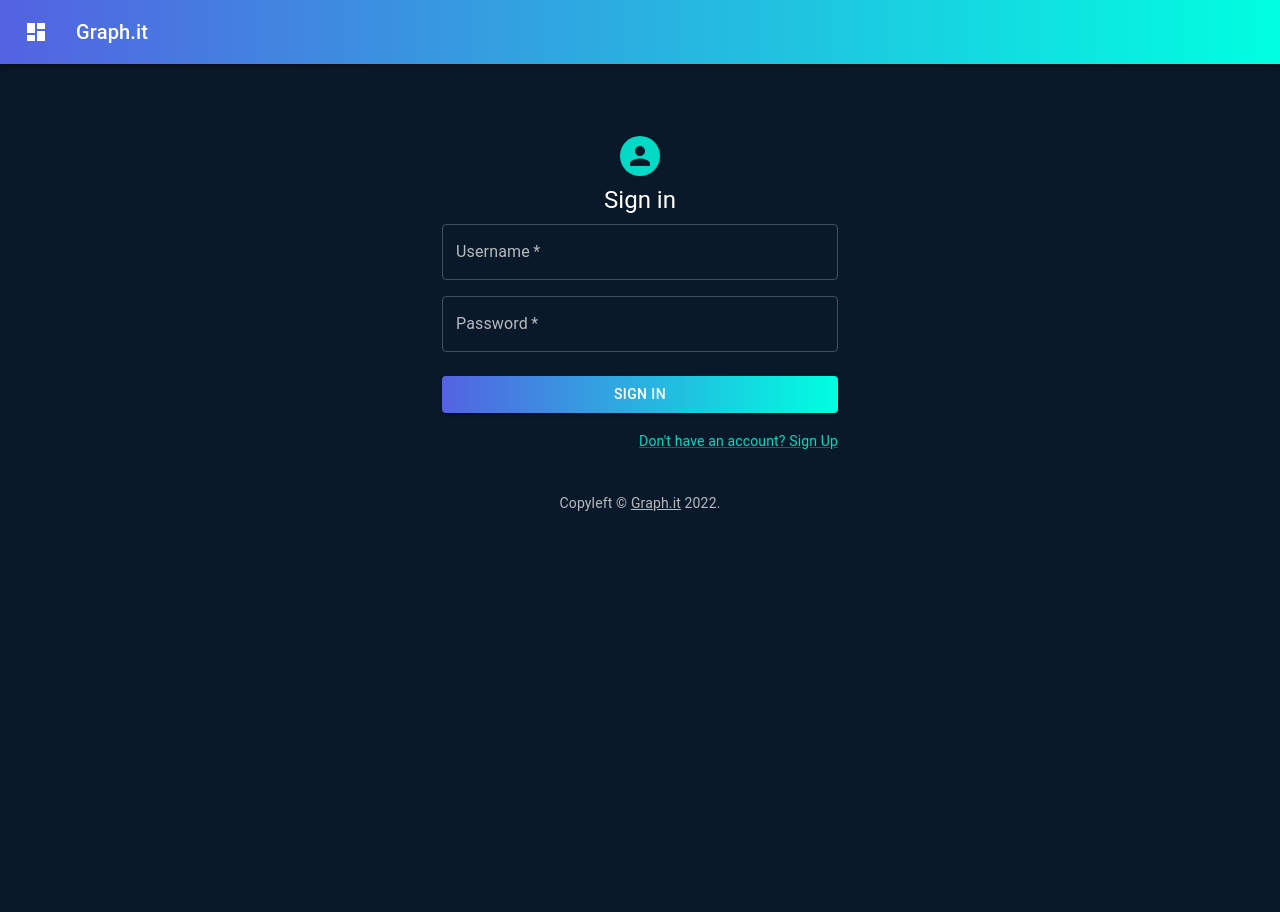
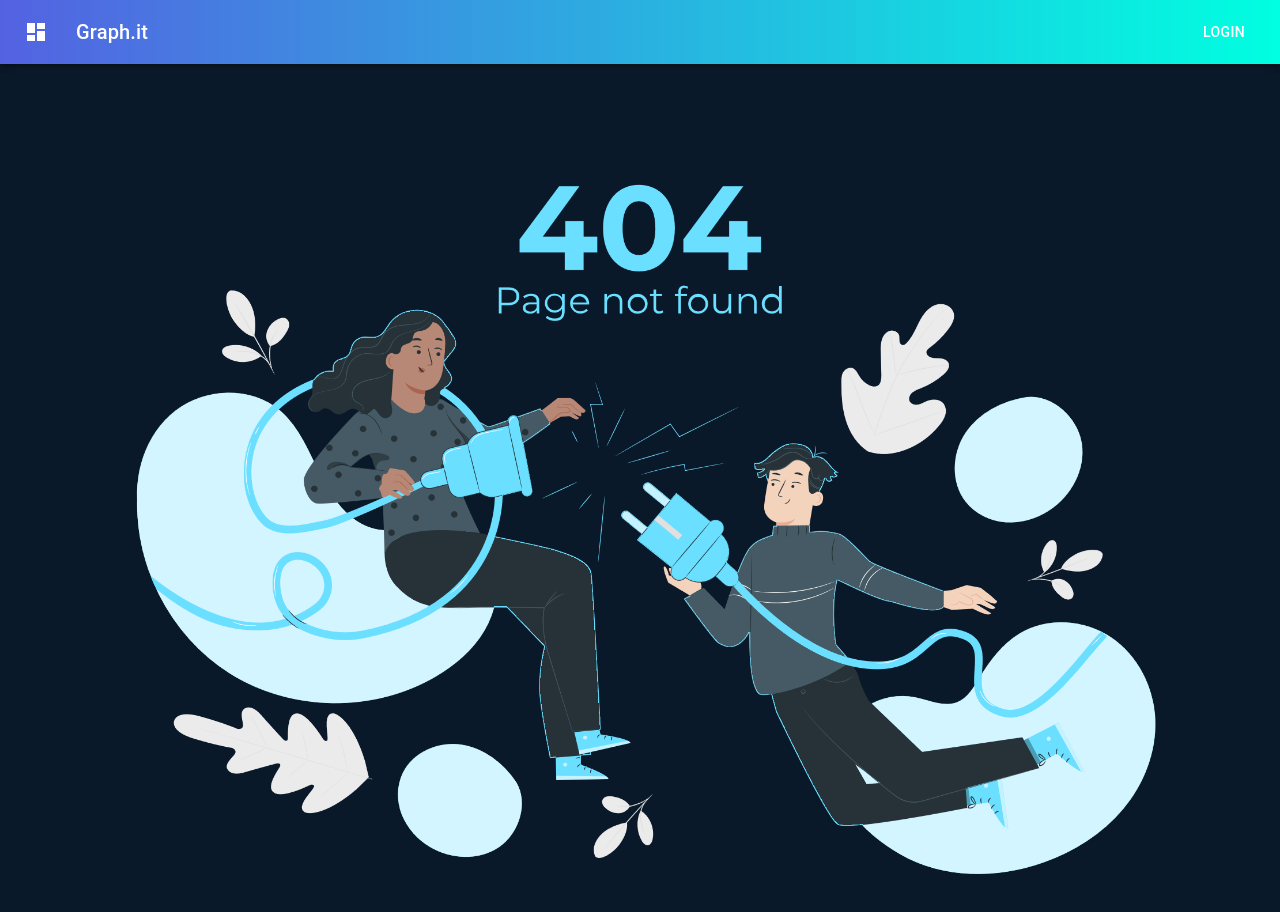
Before and after one commit to netashefer/mahat-client, a React (Create React App) app: page /signin in a window 1280 px wide. Shown: the top 912 px of the page. Before the commit the page ends 800 px from the top, so only its background shows below. Built offline with nearby package versions, Linux system fonts and the light colour scheme.

Commit message:
change stuff to fit auth0

```diff
--- a/package.json
+++ b/package.json
@@ -3,6 +3,7 @@
   "version": "0.1.0",
   "private": true,
   "dependencies": {
+    "@auth0/auth0-react": "^1.11.0",
     "@emotion/react": "^11.9.3",
     "@emotion/styled": "^11.9.3",
     "@mui/icons-material": "^5.10.6",
--- a/src/App.tsx
+++ b/src/App.tsx
@@ -1,27 +1,31 @@
+import { Auth0Provider } from '@auth0/auth0-react';
 import { CssBaseline, ThemeProvider } from '@mui/material';
 import { BrowserRouter as Router, Route, Routes } from 'react-router-dom';
 import './App.scss';
 import ButtonAppBar from './components/Common/AppBar/AppBar';
+import ProtectedRoute from './components/Common/ProtectedRoute/ProtectedRoute';
 import theme from './themes/theme';
 import DashboardPage from './views/DashboardPage/DashboardPage';
 import NotFoundPage from './views/NotFoundPage/NotFoundPage';
-import SignInPage from './views/SignInPage/SignInPage';
-import SignUpPage from './views/SignUpPage/SignUpPage';
 
 const App = () => {
   return (
+	<Auth0Provider
+    domain="graphit.us.auth0.com"
+    clientId="3LgivwedUyOayOiLcHOg0HOWwpUZkPgT" //.env file
+    redirectUri={window.location.origin}
+  >
     <ThemeProvider theme={theme}>
     <Router>
           <CssBaseline />
           <ButtonAppBar/>
       <Routes>
-        <Route path="/signin" element={<SignInPage/>}/>
-        <Route path="/signup" element={<SignUpPage/>}/>
-        <Route path="/dashboard" element={<DashboardPage/>}/>
+        <Route path="/dashboard" element={<ProtectedRoute component={DashboardPage} />}/>
         <Route path="*" element={<NotFoundPage/>}/>
       </Routes>
   </Router>
   </ThemeProvider>
+  </Auth0Provider>
   );
 };
 
--- a/src/components/Common/AppBar/AppBar.tsx
+++ b/src/components/Common/AppBar/AppBar.tsx
@@ -1,15 +1,18 @@
+import { useAuth0 } from '@auth0/auth0-react';
 import DashboardIcon from '@mui/icons-material/Dashboard';
+import { Button } from '@mui/material';
 import AppBar from '@mui/material/AppBar';
 import Box from '@mui/material/Box';
 import IconButton from '@mui/material/IconButton';
 import Toolbar from '@mui/material/Toolbar';
 import Typography from '@mui/material/Typography';
-import "./AppBar.scss"
+import "./AppBar.scss";
 
 export default function ButtonAppBar() {
+	const { loginWithRedirect, logout, isAuthenticated } = useAuth0();
 	return (
 	  <Box sx={{ flexGrow: 1 }}>
-      <AppBar position="static" className="app-bar">
+		<AppBar position="static" className='app-bar'>
 		  <Toolbar>
 			<IconButton
 			  size="large"
@@ -23,6 +26,11 @@ export default function ButtonAppBar() {
 			<Typography variant="h6" component="div" sx={{ flexGrow: 1 }}>
 			  Graph.it
 			</Typography>
+			{
+				isAuthenticated ?
+				<Button onClick={() => logout({ returnTo: window.location.origin })} color="inherit">Logout</Button> :
+				<Button onClick={() => loginWithRedirect()} color="inherit">Login</Button>
+			}
 		  </Toolbar>
 		</AppBar>
 	  </Box>
--- a/src/components/Common/Copyleft/Copyleft.tsx
+++ /dev/null
@@ -1,21 +0,0 @@
-import { Link, Typography, TypographyProps } from "@mui/material";
-
-const Copyleft = (props: TypographyProps) => {
-    return (
-      <Typography
-        variant="body2"
-        color="text.secondary"
-        align="center"
-        {...props}
-      >
-        {"Copyleft © "}
-        <Link color="inherit" href="https://www.youtube.com/watch?v=cuIKTk_DO4A/">
-          Graph.it
-        </Link>{" "}
-        {new Date().getFullYear()}
-        {"."}
-      </Typography>
-    );
-  }
-
-  export default Copyleft;
--- a/src/components/Common/Form/Form.scss
+++ /dev/null
@@ -1,3 +0,0 @@
-.form-button {
-    background-image: linear-gradient(to right, #5462E1, #00FFE0);
-}
--- a/src/components/Common/Form/Form.tsx
+++ /dev/null
@@ -1,36 +0,0 @@
-import { Box, Button, Grid, TextField, TextFieldProps } from "@mui/material";
-import './Form.scss';
-
-interface FormProps {
-    textFields: TextFieldProps[],
-    handleSubmit: (event: React.FormEvent<HTMLFormElement>) => void,
-    submitText: string,
-}
-
-const Form = ({textFields, handleSubmit, submitText}: FormProps) => {
-    return(
-    <Box component="form" onSubmit={handleSubmit} noValidate sx={{ mt: 1 }}>
-        <Grid container spacing={2}>
-            {
-                textFields.map(textField => (
-                    <Grid item xs={12}>
-                        <TextField {...textField}/>
-                    </Grid>)
-                )
-            }
-        </Grid>
-        <Button
-        className="form-button"
-        type="submit"
-        fullWidth
-        variant="contained"
-        sx={{
-        mt: 3,
-        mb: 2,
-        }}>
-            {submitText}
-        </Button>
-    </Box>);
-}
-
-export default Form;
--- /dev/null
+++ b/src/components/Common/Loader/Loader.tsx
@@ -0,0 +1,9 @@
+import React from "react";
+
+export const Loader: React.FC = () => {
+  const loadingImg = "https://cdn.auth0.com/blog/hello-auth0/loader.svg";
+
+  return (
+      <img src={loadingImg} alt="Loading..." />
+  );
+};
--- /dev/null
+++ b/src/components/Common/ProtectedRoute/ProtectedRoute.tsx
@@ -0,0 +1,21 @@
+import { withAuthenticationRequired } from "@auth0/auth0-react";
+import React, { ComponentType } from "react";
+import { Loader } from "../Loader/Loader";
+
+interface ProtectedRouteProps {
+  component: ComponentType;
+}
+
+const ProtectedRoute: React.FC<ProtectedRouteProps> = ({
+  component,
+}) => {
+  const Component = withAuthenticationRequired(component, {
+    onRedirecting: () => (
+        <Loader />
+    ),
+  });
+
+  return <Component />;
+};
+
+export default ProtectedRoute;
--- a/src/views/SignInPage/SignInPage.tsx
+++ /dev/null
@@ -1,72 +0,0 @@
-import Avatar from "@mui/material/Avatar";
-import Box from "@mui/material/Box";
-import Container from "@mui/material/Container";
-import Grid from "@mui/material/Grid";
-import Link from "@mui/material/Link";
-import Typography from "@mui/material/Typography";
-import * as React from "react";
-import Copyleft from "../../components/Common/Copyleft/Copyleft";
-import Form from "../../components/Common/Form/Form";
-
-const SignInPage = () => {
-  const handleSubmit = (event: React.FormEvent<HTMLFormElement>) => {
-    event.preventDefault();
-    const data = new FormData(event.currentTarget);
-    console.log({
-      username: data.get("username"),
-      password: data.get("password"),
-    });
-    //todo - req to server
-  };
-
-  const userFormConfig = {
-    textFields: [{
-        required: true,
-        fullWidth: true,
-        id:"username",
-        label:"Username",
-        name:"username",
-        autoComplete:"username",
-    },
-    {
-        required: true,
-        fullWidth: true,
-        id:"password",
-        label:"Password",
-        name:"username",
-        autoComplete:"password",
-    }
-    ],
-    handleSubmit: handleSubmit,
-    submitText: 'Sign In'
-  }
-
-  return (
-    <Container component="main" maxWidth="xs">
-      <Box
-        sx={{
-          marginTop: 8,
-          display: "flex",
-          flexDirection: "column",
-          alignItems: "center",
-        }}
-      >
-        <Avatar sx={{ m: 1, bgcolor: "secondary.main" }}/>
-        <Typography component="h1" variant="h5">
-          Sign in
-        </Typography>
-        <Form {...userFormConfig}/>
-        <Grid container justifyContent="flex-end">
-      <Grid item>
-        <Link href="/signup" variant="body2" color="secondary">
-          {"Don't have an account? Sign Up"}
-        </Link>
-      </Grid>
-    </Grid>
-      </Box>
-      <Copyleft sx={{ mt: 5 }} />
-    </Container>
-  );
-}
-
-export default SignInPage;
--- a/src/views/SignUpPage/SignUpPage.tsx
+++ /dev/null
@@ -1,72 +0,0 @@
-import Avatar from "@mui/material/Avatar";
-import Box from "@mui/material/Box";
-import Container from "@mui/material/Container";
-import Grid from "@mui/material/Grid";
-import Link from "@mui/material/Link";
-import Typography from "@mui/material/Typography";
-import * as React from "react";
-import Copyleft from "../../components/Common/Copyleft/Copyleft";
-import Form from "../../components/Common/Form/Form";
-
-const SignUpPage = () => {
-  const handleSubmit = (event: React.FormEvent<HTMLFormElement>) => {
-    event.preventDefault();
-    const data = new FormData(event.currentTarget);
-    console.log({
-      email: data.get("username"),
-      password: data.get("password"),
-    });
-    //todo: server req
-  };
-
-  const userFormConfig = {
-    textFields: [{
-        required: true,
-        fullWidth: true,
-        id:"username",
-        label:"Username",
-        name:"username",
-        autoComplete:"username",
-    },
-    {
-        required: true,
-        fullWidth: true,
-        id:"password",
-        label:"Password",
-        name:"username",
-        autoComplete:"new-password",
-    }
-    ],
-    handleSubmit: handleSubmit,
-    submitText: 'Sign Up'
-  }
-
-  return (
-    <Container component="main" maxWidth="xs">
-      <Box
-        sx={{
-          marginTop: 8,
-          display: "flex",
-          flexDirection: "column",
-          alignItems: "center",
-        }}
-      >
-        <Avatar sx={{ m: 1, bgcolor: "secondary.main" }}/>
-        <Typography component="h1" variant="h5">
-          Sign up
-        </Typography>
-        <Form {...userFormConfig}/>
-          <Grid container justifyContent="flex-end">
-            <Grid item>
-              <Link href="signin" variant="body2" color="secondary">
-                Already have an account? Sign in
-              </Link>
-            </Grid>
-          </Grid>
-        </Box>
-      <Copyleft sx={{ mt: 5 }} />
-    </Container>
-  );
-}
-
-export default SignUpPage;
```
Also changed, not shown: 1 other file (tests, documents, lock files or other folders). Lines whose indentation alone changed are shown as unchanged.
